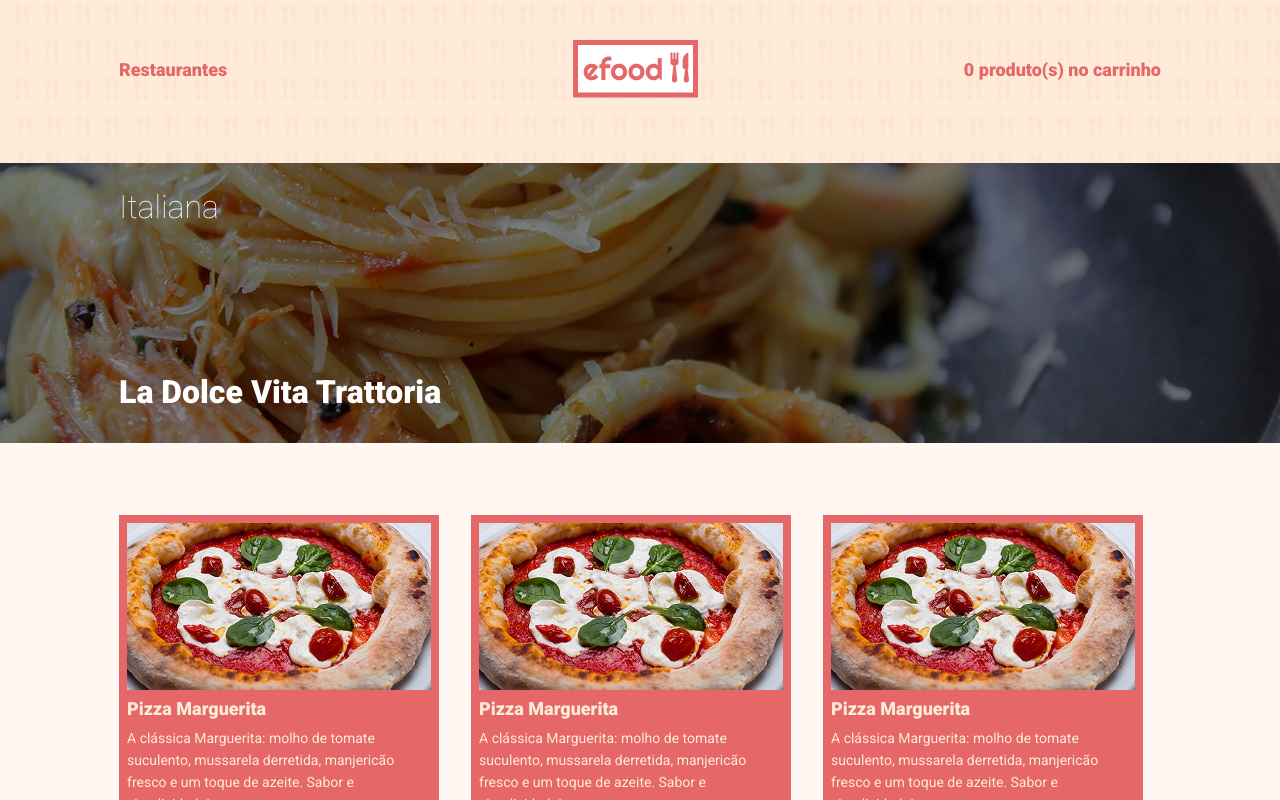
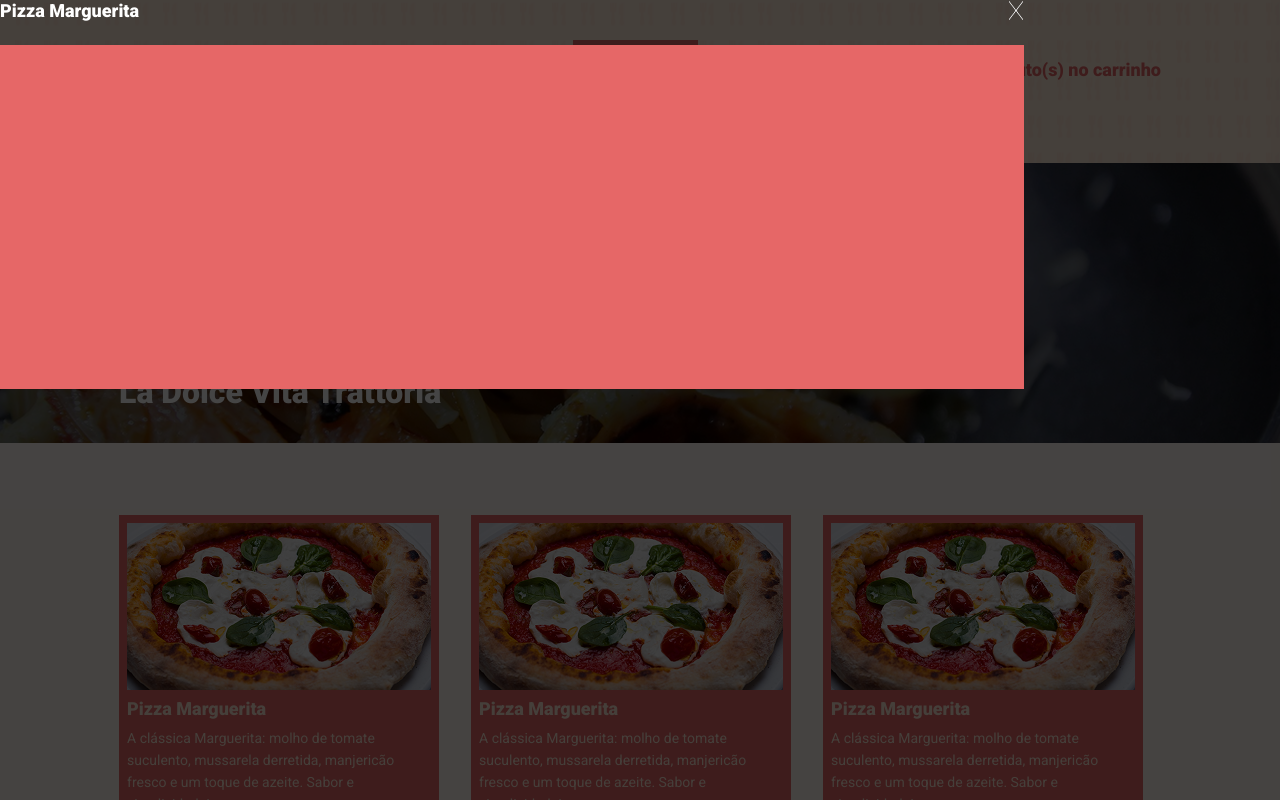
Before and after one commit to pedroeso/efood, a React (Create React App) app: page /categories in a window 1280 px wide. Shown: the top 800 px of the page. Built offline with nearby package versions, Linux system fonts and the light colour scheme; a web font is replaced by a local one.

Commit message:
Criando a modal!

```diff
--- a/src/components/ListaSecundaria/index.tsx
+++ b/src/components/ListaSecundaria/index.tsx
@@ -2,9 +2,10 @@ import { useState } from 'react'
 import Game from '../../models/Game'
 import ProdutoSecundario from '../ProdutoSecundario'
 
-import { Container, List } from './styles'
+import { Container, List, Modal, ModalContent } from './styles'
 
 import fundo from '../../assets/images/fundo.png'
+import fechar from '../../assets/images/fechar.png'
 
 type ModalState = {
   isVisible: boolean
@@ -20,11 +21,11 @@ export type Props = {
 }
 
 const ListaSecundaria = ({ title, background, games }: Props) => {
-  const [modal, setModal] = useState<ModalState>({
-    isVisible: false,
-    type: 'image',
-    url: ''
-  })
+  // const [modal, setModal] = useState<ModalState>({
+  //   isVisible: false,
+  //   type: 'image',
+  //   url: ''
+  // })
   return (
     <>
       <Container background={background}>
@@ -42,6 +43,16 @@ const ListaSecundaria = ({ title, background, games }: Props) => {
               />
             ))}
           </List>
+          <Modal>
+            <ModalContent className="container">
+              <header>
+                <h4>Pizza Marguerita</h4>
+                <img src={fechar} alt="Ícone de fechar" />
+              </header>
+              <img src={fundo} alt="Fundo" />
+            </ModalContent>
+            <div className="overlay" />
+          </Modal>
         </div>
       </Container>
     </>
--- a/src/components/ListaSecundaria/styles.ts
+++ b/src/components/ListaSecundaria/styles.ts
@@ -45,13 +45,6 @@ export const Modal = styled.div`
   left: 0;
   width: 100%;
   height: 100%;
-  z-index: 1;
-  display: none;
-
-
-  &.visivel {
-    display: flex;
-  }
 
   .overlay {
     position: absolute;
@@ -63,7 +56,7 @@ export const Modal = styled.div`
 `
 
 export const ModalContent = styled.div`
-  max-width: 960px;
+  max-width: 1024px;
   position: relative;
   z-index: 1;
 
@@ -71,25 +64,15 @@ export const ModalContent = styled.div`
     display: flex;
     justify-content: space-between;
     margin-bottom: 24px;
-
-    h4 {
-      font-size: 24px;
-      font-weight: bold;
-    }
   }
 
-  > img {
-    width: 100%;
+  h4 {
+    font-size: 18px;
+    font-weight: 900;
   }
 
-  img,
-  iframe {
+  img {
     display: block;
     max-width: 100%;
   }
-
-  iframe {
-    width: 100%;
-    height: 480px;
-  }
 `
```
Also changed, not shown: src/assets/images/fechar.png (added).
